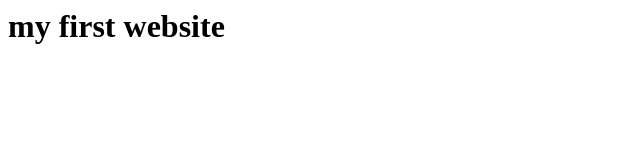
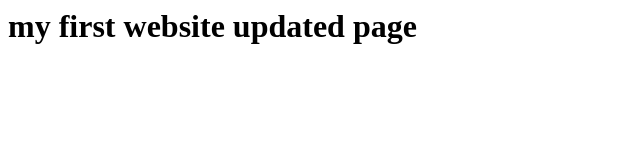
Before and after one commit to tarunvinay007/is601firstwebsitetarun, a plain HTML site: page index.html in a window 1280 px wide. Shown: the whole page, without its empty margins (0-640 px from the left). Drawn offline with Linux system fonts and the light colour scheme.

Commit message:
updated text

```diff
--- a/index.html
+++ b/index.html
@@ -3,6 +3,7 @@
                      <title>my first website</title>
               </head>
               <body>
-                     <h1>my first website</h1>
+                     <h1>my first website updated page</h1>
+
               </body>
 </html>
```
